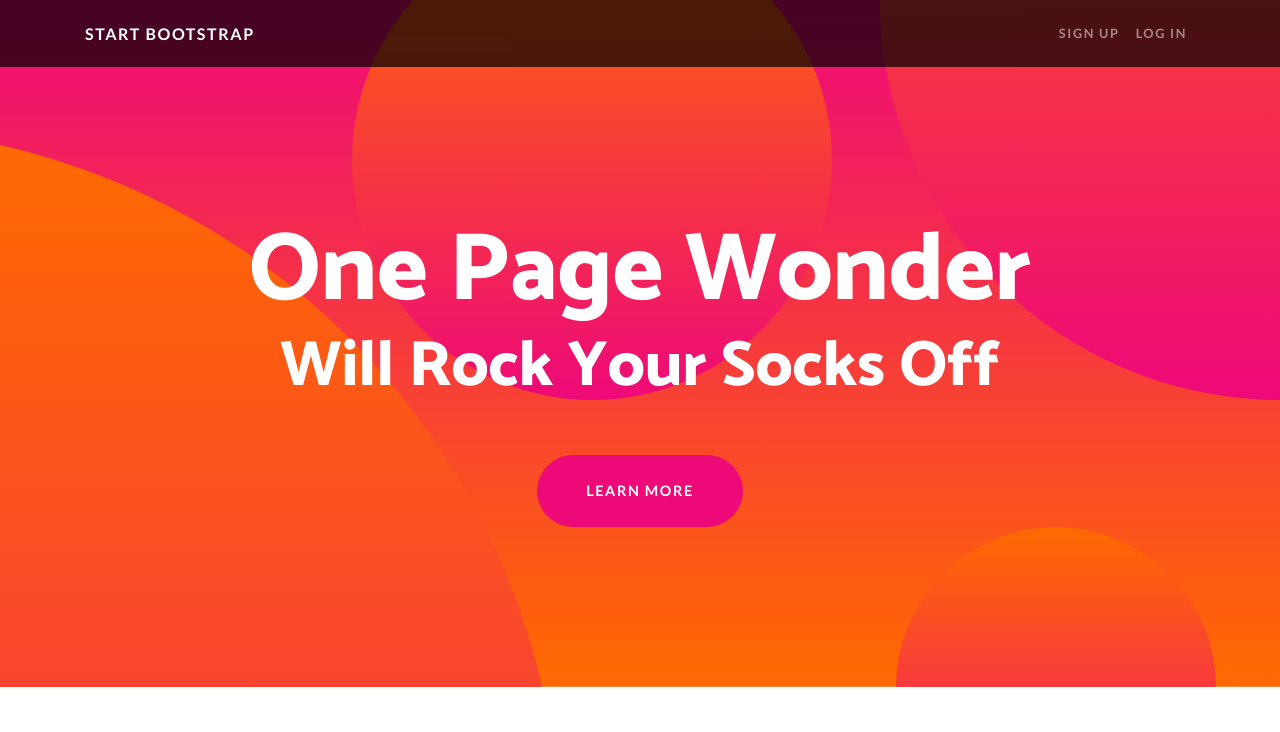
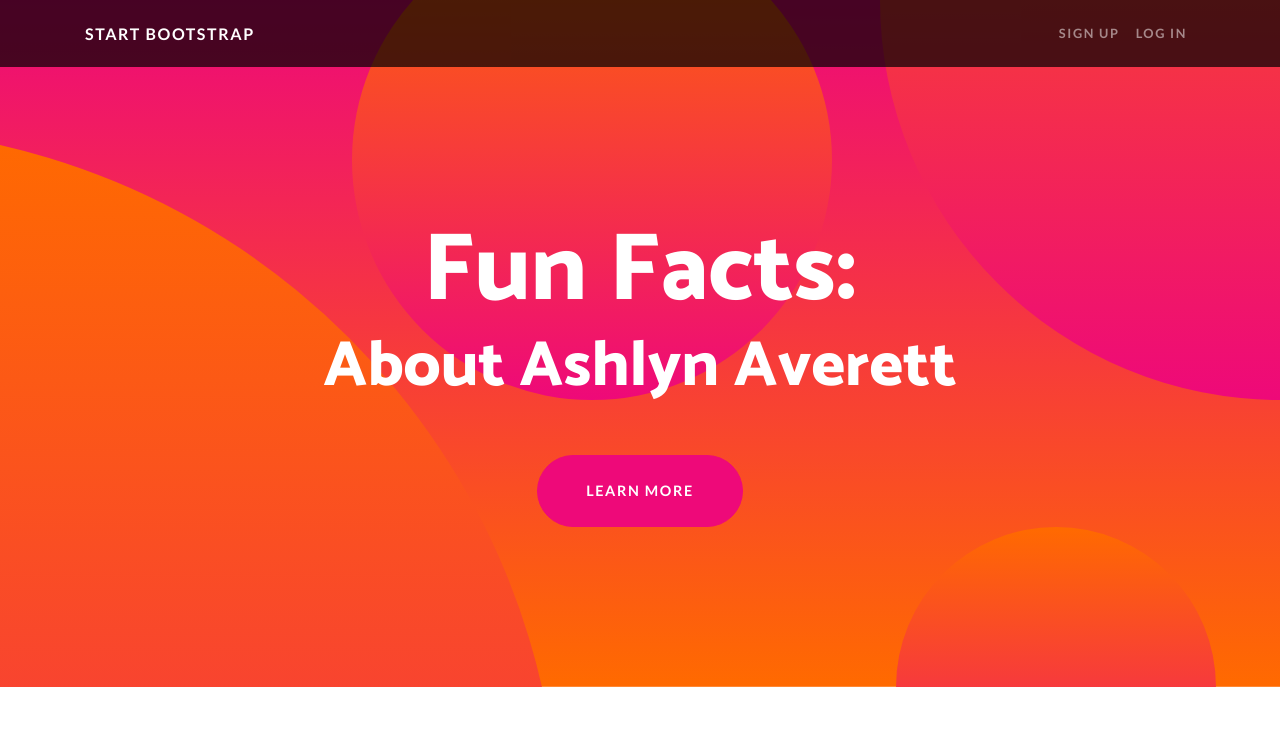
Before and after one commit to Ashlyn708/CPSC5165Example, a website: page index.html in a window 1280 px wide. Shown: the top 732 px of the page. Drawn offline with Linux system fonts and the light colour scheme.

Commit message:
my changes

```diff
--- a/index.html
+++ b/index.html
@@ -8,7 +8,7 @@
   <meta name="description" content="">
   <meta name="author" content="">
 
-  <title>One Page Wonder - Start Bootstrap Template</title>
+  <title>Fun Facts About Ashlyn Averett</title>
 
   <!-- Bootstrap core CSS -->
   <link href="vendor/bootstrap/css/bootstrap.min.css" rel="stylesheet">
@@ -47,8 +47,8 @@
   <header class="masthead text-center text-white">
     <div class="masthead-content">
       <div class="container">
-        <h1 class="masthead-heading mb-0">One Page Wonder</h1>
-        <h2 class="masthead-subheading mb-0">Will Rock Your Socks Off</h2>
+        <h1 class="masthead-heading mb-0">Fun Facts:</h1>
+        <h2 class="masthead-subheading mb-0">About Ashlyn Averett</h2>
         <a href="#" class="btn btn-primary btn-xl rounded-pill mt-5">Learn More</a>
       </div>
     </div>
```
Also changed, not shown: README.md.
